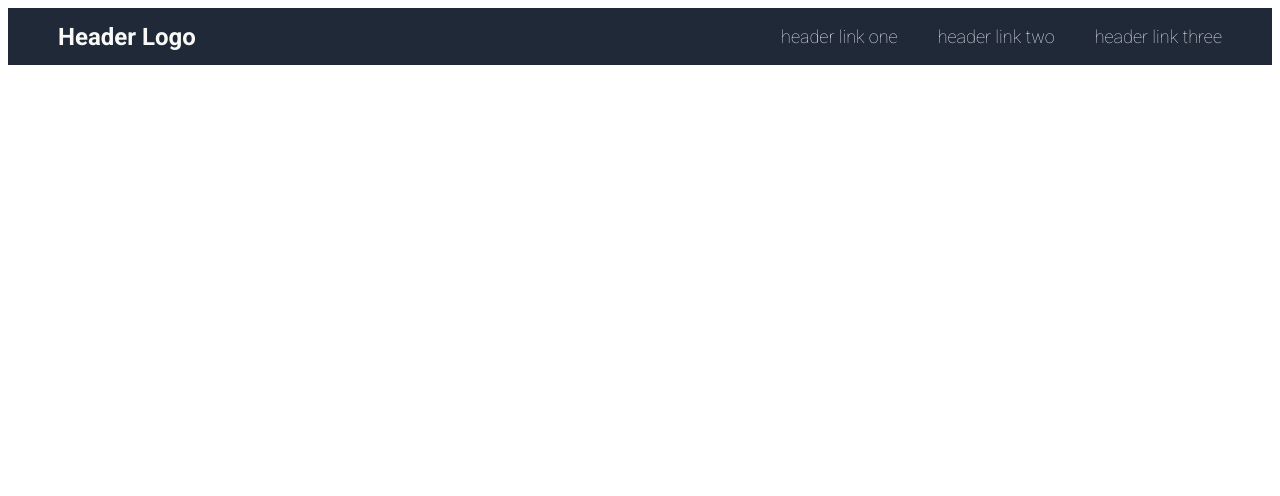
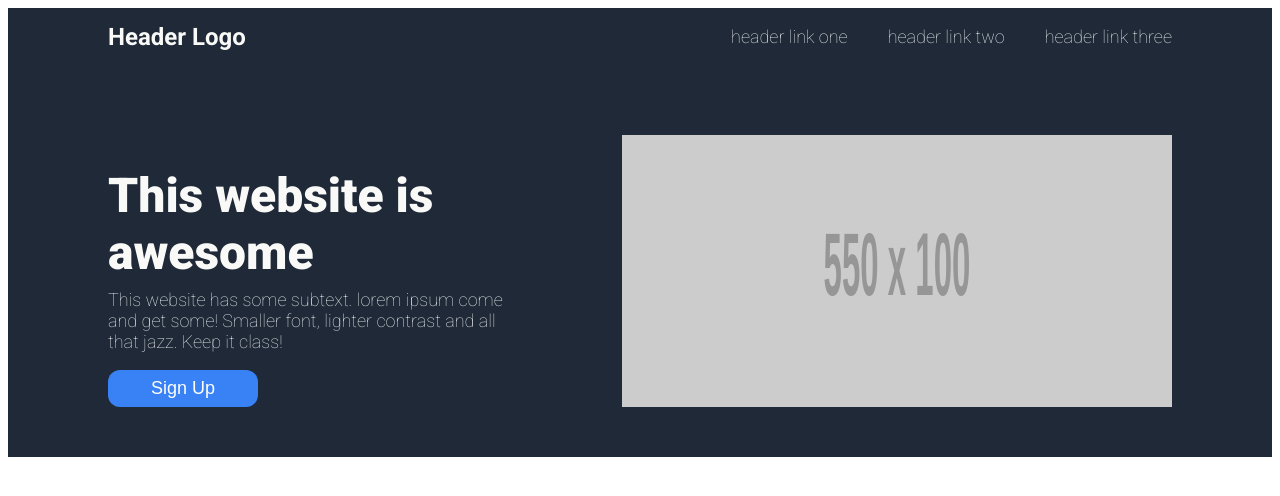
Before and after one commit to nanimouse/landing-page-odin, a plain HTML site: page index.html in a window 1280 px wide. Drawn offline with Linux system fonts and the light colour scheme; placeholder pictures from the web are drawn by us.

Commit message:
just added the bottom section of the header! im not gonna lie, i feel really great about this! my boxes are flexing, my padding is givng spaceee! lol, nah but i am excited for tomorrow!

```diff
--- a/index.html
+++ b/index.html
@@ -11,6 +11,7 @@
 
 <body>
     <div class="header">
+        <div class="top-header">
             <div class="left-side"> Header Logo </div>
 
             <div class="right-side">
@@ -19,6 +20,20 @@
                     <li>header link two</li>
                     <li>header link three</li>
                  </ul>
+            </div>
+        </div>
+
+        <div class="bottom-header">
+            <div class="awesome-website">
+                <h1>This website is awesome</h1>
+                <p>This website has some subtext. lorem ipsum come and get some! Smaller font, lighter contrast and all that jazz. Keep it class!</p>
+
+                <button>Sign Up</button>
+                <!-- check ig saves for button ideas -->
+
+            </div>
+
+            <img src="https://via.placeholder.com/550x100">
         </div>
 
 
--- a/style.css
+++ b/style.css
@@ -3,23 +3,28 @@ body {
 }
 
 .header {
+    background-color: #1f2937;
+    padding: 0 100px 50px 100px;
+
+}
+
+.top-header {
     display: flex;
     justify-content: space-between;
     align-items: center;
-    background-color: #1f2937;
 }
 
 .left-side {
     color: #F9FAF8;
     font-size: 24px;
-    margin-left: 50px;
+    /* margin-left: 50px; */
     font-weight: 700;
 }
 
 .right-side {
     color: #E5E7EB;
     font-size: 18px;
-    margin-right: 50px;
+    /* margin-right: 50px; */
 }
 
 ul {
@@ -28,3 +33,35 @@ ul {
     gap: 40px;
 
 }
+
+.bottom-header {
+    display: flex;
+    justify-content: space-between;
+    margin-top: 70px;
+}
+
+.awesome-website h1 {
+    font-size: 48px;
+    font-weight: 900;
+    color: #F9FAF8;
+    margin-bottom: -10px;
+}
+
+.awesome-website p {
+    color: #E5E7EB;
+    font-size: 18px;
+}
+
+.awesome-website button {
+    background-color: #3882F6;
+    color: white;
+    font-size: 18px;
+    padding: 8px;
+    margin: ;
+    border-radius: 12px;
+    border: 0px;
+    width: 150px;
+}
+.awesome-website {
+    max-width: 400px;
+}
```
Lines whose indentation alone changed are shown as unchanged.
